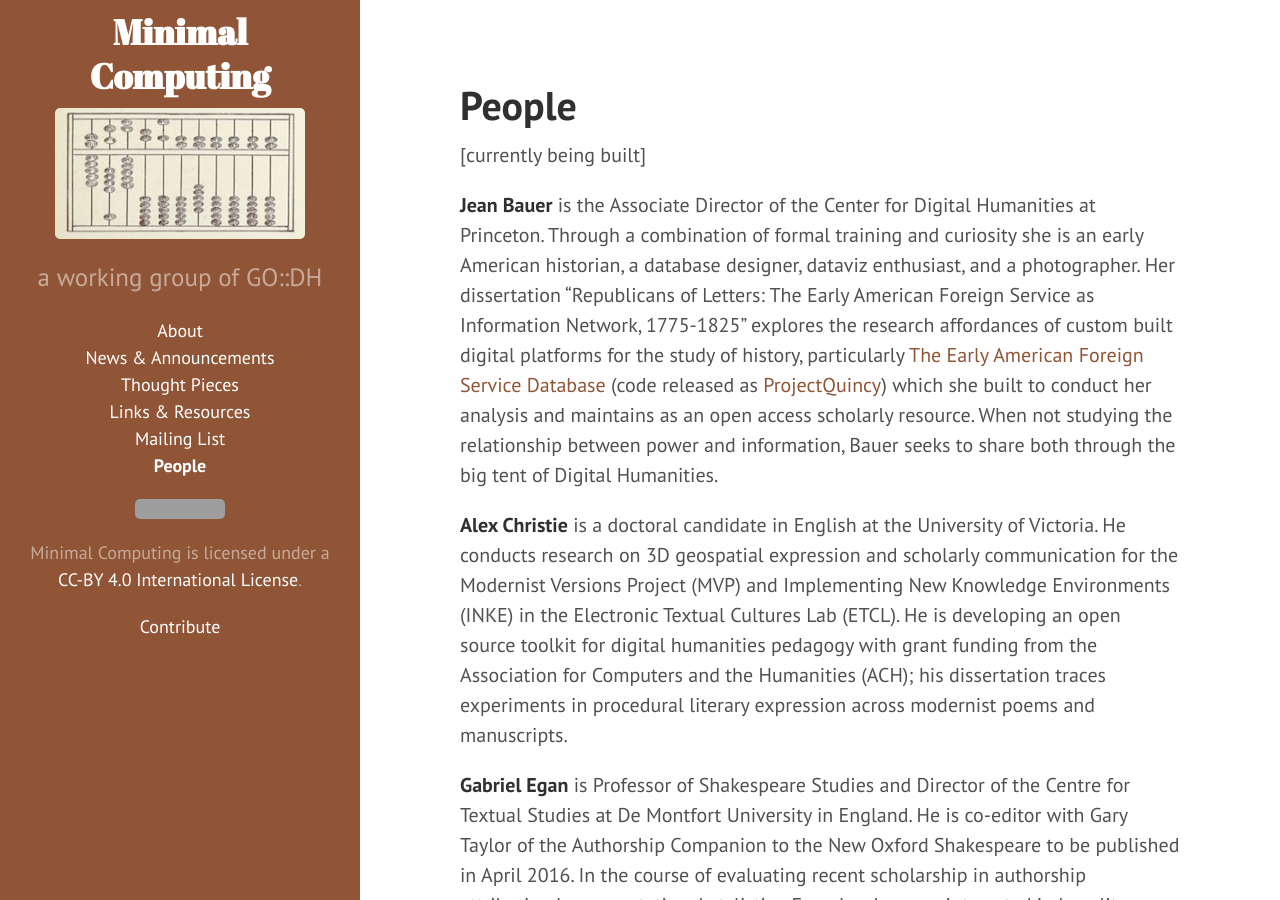
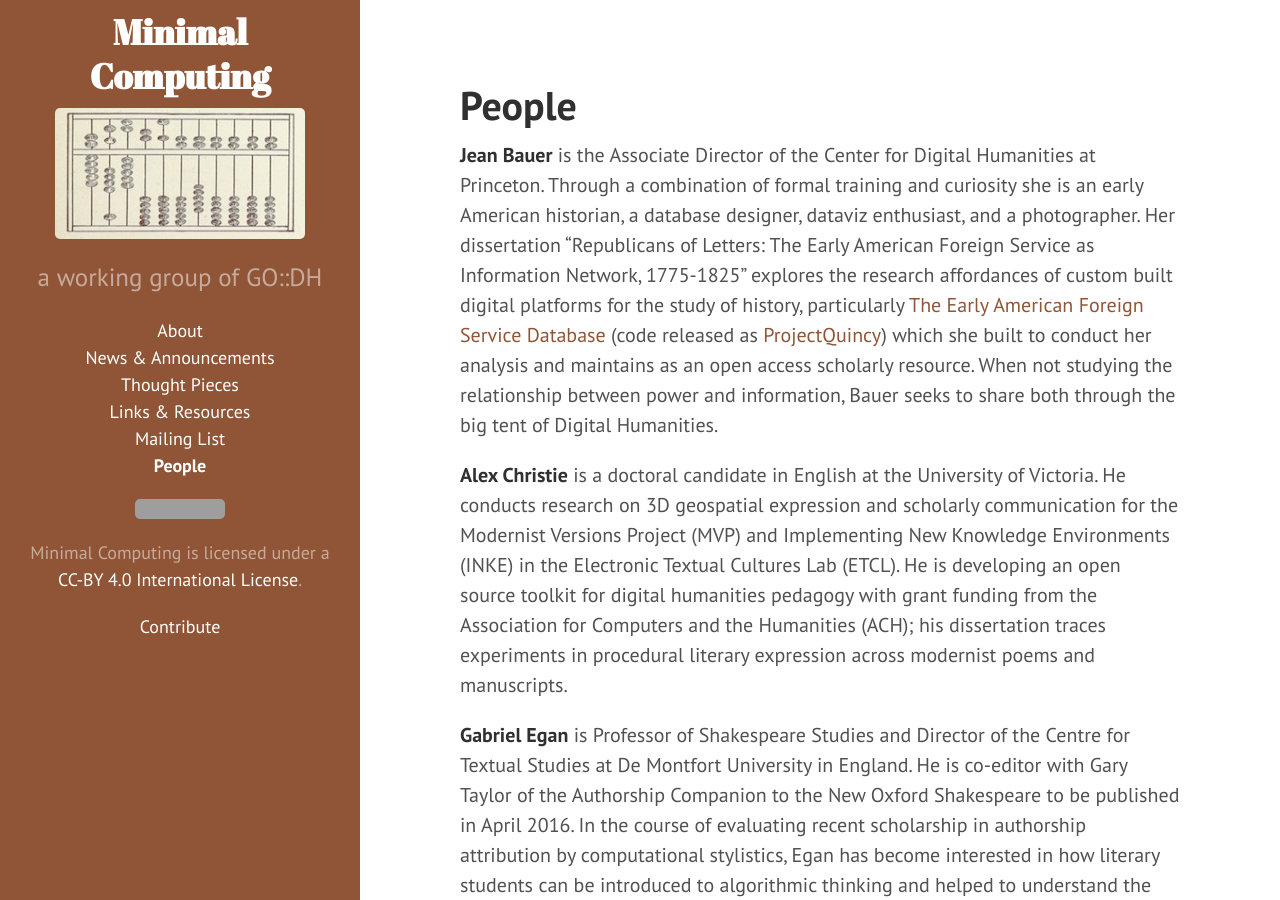
Before and after one commit to go-dh/mincomp, a Jekyll site: the page built from 06people.md, in a window 1280 px wide and 900 px high. Built offline with Jekyll 4.4.1, drawn with Linux system fonts in a browser that asks for light colours; grey boxes are pictures that could not be loaded.

Commit message:
removed coming soon from people

```diff
--- a/06people.md
+++ b/06people.md
@@ -3,8 +3,6 @@ layout: page
 title: People
 permalink: /people/
 ---
-
-[currently being built]
 
 **Jean Bauer** is the Associate Director of the Center for Digital Humanities at Princeton.  Through a combination of formal training and curiosity she is an early American historian, a database designer, dataviz enthusiast, and a photographer. Her dissertation “Republicans of Letters: The Early American Foreign Service as Information Network, 1775-1825” explores the research affordances of custom built digital platforms for the study of history, particularly [The Early American Foreign Service Database](www.eafsd.org) (code released as [ProjectQuincy](projectquincy.org)) which she built to conduct her analysis and maintains as an open access scholarly resource.  When not studying the relationship between power and information, Bauer seeks to share both through the big tent of Digital Humanities.
 
```
